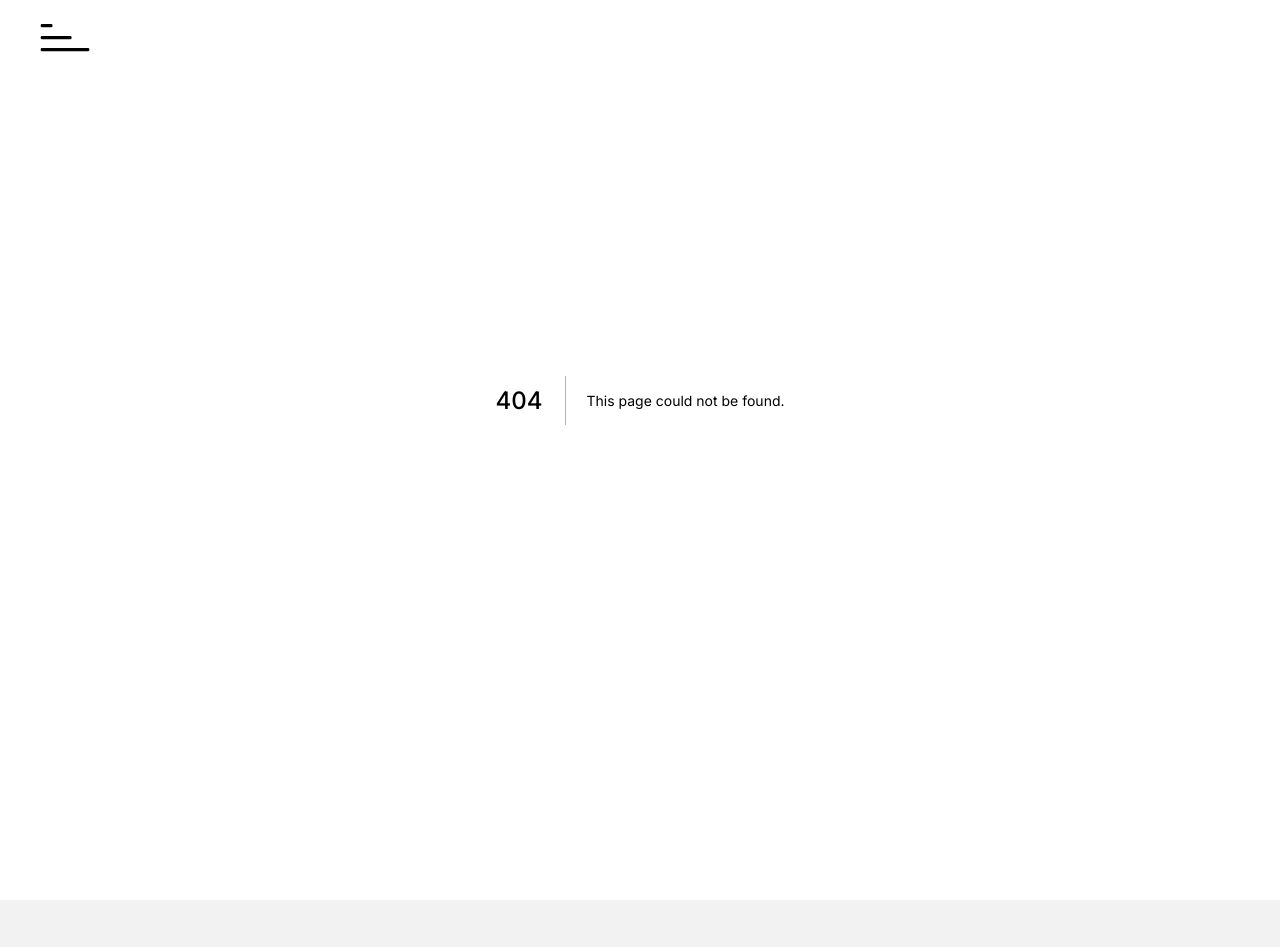
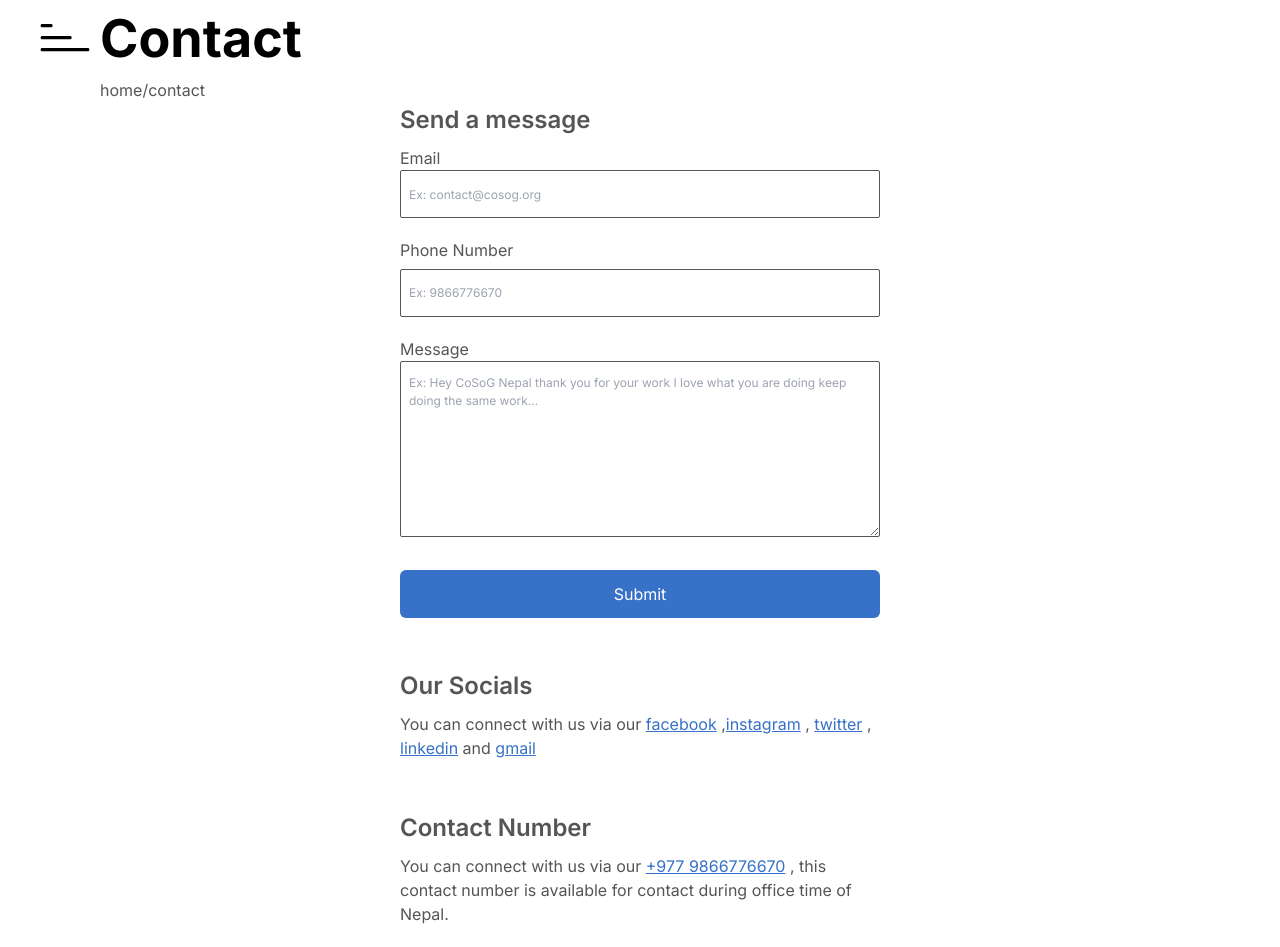
Before and after one commit to COSOGNepal/Website, a Next.js app: page /contact in a window 1280 px wide. Before the commit this address had no page. Shown: the top 947 px of the page. Built offline with nearby package versions, Linux system fonts and the light colour scheme.

Commit message:
contact page completed

```diff
--- /dev/null
+++ b/app/contact/page.tsx
@@ -0,0 +1,147 @@
+"use client";
+import RouteHeading from "@/components/RouteHeading";
+
+import { Contact } from "lucide-react";
+import React, { useState } from "react";
+
+const ContactPage = () => {
+  const [ContactInfo, setContactInfo] = useState({
+    email: "",
+    phone: "",
+    message: "",
+  });
+  return (
+    <main className="px-section">
+      <RouteHeading Title={"Contact"} Route={"home/contact"} />
+
+      <section className="w-screen md:w-8/12 mx-auto flex flex-col items-center mb-block">
+        <div className="md:w-8/12 text-faded mx-[0] md:mx-auto mb-standard">
+          <h2 className="text-sub-title font-semibold pb-2">Send a message</h2>
+          <p className="text-sub-para">Email</p>
+          <input
+            className="rounded-sm w-full h-12 py-3 px-2 text-faded text-info border focus:outline  "
+            type="text"
+            placeholder="Ex: contact@cosog.org"
+            value={ContactInfo.email}
+            onChange={(e) => {
+              setContactInfo((prev) => ({ ...prev, email: e.target.value }));
+            }}
+          />
+        </div>
+        <div className=" text-title md:w-8/12 text-faded mx-[0] md:mx-auto mb-standard">
+          <p className="text-sub-para">Phone Number</p>
+          <input
+            className="rounded-sm w-full h-12 py-3 px-2 text-faded text-info border focus:outline  "
+            type="text"
+            placeholder="Ex: 9866776670"
+            value={ContactInfo.phone}
+            onChange={(e) => {
+              setContactInfo((prev) => ({ ...prev, phone: e.target.value }));
+            }}
+          />
+        </div>
+        <div className=" text-title md:w-8/12 text-faded mx-[0] md:mx-auto mb-standard">
+          <p className="text-sub-para">Message</p>
+          <textarea
+            rows={60}
+            cols={30}
+            className="rounded-sm w-full h-44 py-3 px-2 text-faded text-info border focus:outline  "
+            placeholder="Ex: Hey CoSoG Nepal thank you for your work I love what you are doing keep doing the same work..."
+            value={ContactInfo.message}
+            onChange={(e) => {
+              setContactInfo((prev) => ({ ...prev, message: e.target.value }));
+            }}
+          ></textarea>
+        </div>
+        <button
+          className={` h-12 rounded-md w-full md:w-8/12 overflow-hidden px-5 py-3 bg-blue text-white hover:bg-primary transition `}
+          onClick={() => {
+            console.log("to call handle submit");
+          }}
+        >
+          {" "}
+          Submit
+        </button>
+        {/* additional contact information */}
+
+        <div className="md:w-8/12 text-sub-title  text-faded md:mx-auto mt-block">
+          <h2 className=" font-semibold pb-2">Our Socials</h2>
+          <p className="text-sub-para">
+            You can connect with us via our&nbsp;
+            <a
+              href="https://www.facebook.com/cosognepal"
+              className="underline text-blue"
+              target="blank"
+            >
+              facebook
+            </a>{" "}
+            ,
+            <a
+              href="https://www.instagram.com/cosognepal"
+              className="underline text-blue"
+              target="blank"
+            >
+              instagram
+            </a>{" "}
+            ,{" "}
+            <a
+              href="https://www.fundraisepage.com"
+              className="underline text-blue"
+              target="blank"
+            >
+              twitter
+            </a>{" "}
+            ,{" "}
+            <a
+              href="https://www.linkedin.com/company/cosognepal/"
+              className="underline text-blue"
+              target="blank"
+            >
+              linkedin
+            </a>{" "}
+            and&nbsp;
+            <a
+              href="mailto:contact@cosognepal.org"
+              className="underline text-blue"
+              target="blank"
+            >
+              gmail
+            </a>{" "}
+          </p>
+        </div>
+
+        <div className="md:w-8/12 text-sub-title  text-faded md:mx-auto mt-block">
+          <h2 className=" font-semibold pb-2">Contact Number</h2>
+          <p className="text-sub-para">
+            You can connect with us via our&nbsp;
+            <a
+              href="tel:+9779866776670"
+              className="underline text-blue"
+              target="blank"
+            >
+              +977 9866776670
+            </a>{" "}
+            , this contact number is available for contact during office time of
+            Nepal.
+          </p>
+        </div>
+
+        <div className="md:w-8/12 text-sub-title  text-faded md:mx-auto mt-block">
+          <h2 className=" font-semibold pb-2">Organization Email</h2>
+          <p className="text-sub-para">
+            You can get in touch by mailing us at :
+            <a
+              href="mailto:support@cosog.org"
+              className="underline text-blue"
+              target="blank"
+            >
+              support@cosog.org
+            </a>{" "}
+          </p>
+        </div>
+      </section>
+    </main>
+  );
+};
+
+export default ContactPage;
```
